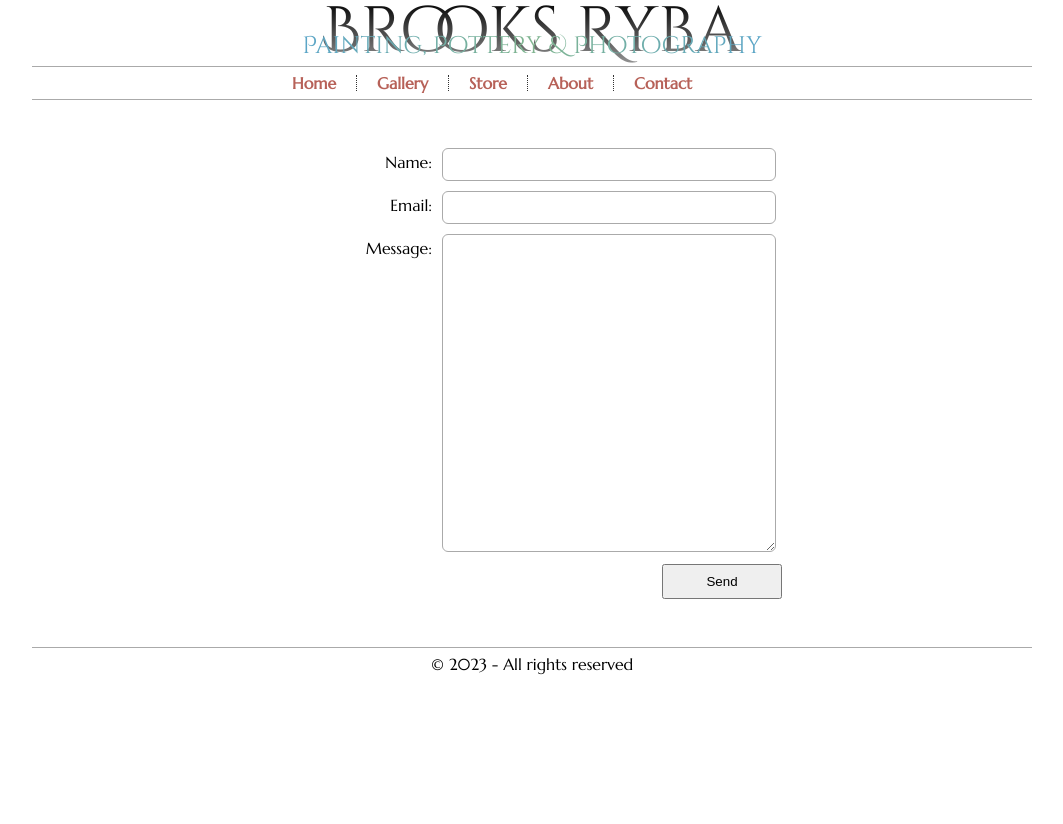
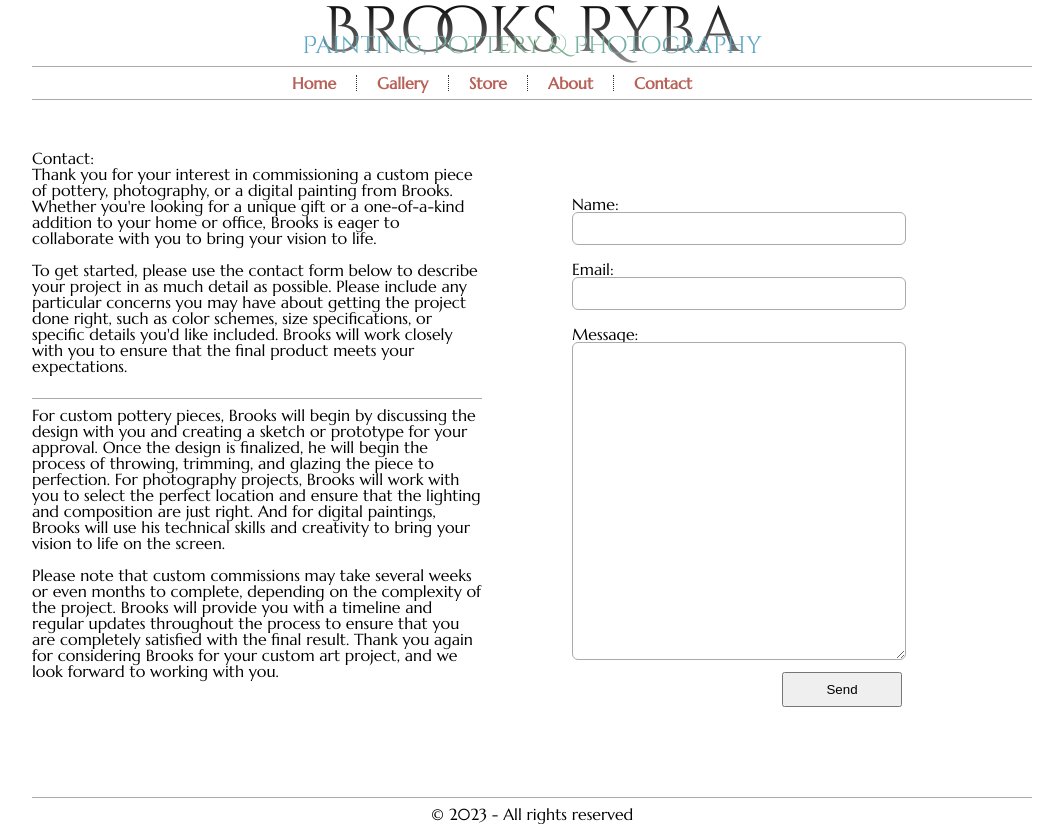
Before and after one commit to brooksryba/Polymita, a React (Create React App) app: page /contact in a window 1280 px wide. Shown: the whole page, without its empty margins (108-1171 px from the left). Before the commit the page ends 800 px from the top, so only its background shows below. Built offline with nearby package versions, Linux system fonts and the light colour scheme; the HTML template or start-up script is replaced by a standard one.

Commit message:
Update more copy

```diff
--- a/src/App.scss
+++ b/src/App.scss
@@ -1,4 +1,8 @@
 .Contact {
+    section.info {
+        display: inline-block;
+        max-width: 450px;
+    }
     p.submitted {
         padding: 50px 0px;
         text-align: center;
@@ -14,8 +18,10 @@
 
 form {
     &#ContactForm {
-        width: 500px;
-        margin: 0 auto;
+        display: inline-block;
+        vertical-align: top;
+        width: 330px;
+        margin-left: 50px;
     }
 
     padding: 40px;
@@ -24,7 +30,6 @@ form {
         display: inline-block;
         margin-top: 6px;
         margin-right: 10px;
-        text-align: right;
         width: 150px;
         vertical-align: top;
     }
@@ -62,6 +67,7 @@ form {
 
     header {
         text-align: center;
+        margin-bottom: 50px;
 
         h1 {
             font-family: 'Cinzel Decorative', cursive;
@@ -116,6 +122,7 @@ form {
     }
 
     footer {
+        margin-top: 50px;
         text-align: center;
     }
 }
--- a/src/pages/About.tsx
+++ b/src/pages/About.tsx
@@ -7,14 +7,18 @@ function AboutPage() {
         <div className="About">
             <Header />
             <section>
-                <h3>Biography</h3>
-                <p>Brooks was born in and currently resides in south-east Michigan. He is a self-taught Software Engineer with a background in graphics design,
-                    which lead to a passion for fine arts. His past experience and ability to learn new technology ensures reliable, timely delivery of projects.
-                    In his ceramics, digital paintings, and macro photography he combines his love for technical precision with the fluidity of art. Brooks has
-                    studied ceramics online and under Kay Yourist of the Yourist Pottery Studio in Ann Arbor, MI. With a proficient skill range and a desire to
-                    learn, he has created an at home studio to develop his craft and sell work to the public.<br/>
+                <h3>Biography:</h3>
+                <p>
+                    Brooks, who currently resides in south-east Michigan, was inspired to pursue art from a young age thanks to the encouragement and support
+                    of his parents. Though he is a self-taught Software Engineer with a background in graphics design, his passion for fine arts has led him to
+                    explore ceramics, digital paintings, and macro photography. With his ability to quickly learn and adapt to new technology, Brooks is able to
+                    reliably deliver projects on time.<br/><br/>
+
+                    In his creative work, Brooks seamlessly combines technical precision with the fluidity of art. He has studied ceramics both online and under
+                    the guidance of Kay Yourist of the Yourist Pottery Studio in Ann Arbor, MI. His proficient skill range and desire to continue learning have
+                    led him to create an at-home studio, where he is able to hone his craft and offer his work for sale to the public.
                 </p>
-                <h3>Artist Statement</h3>
+                <h3>Artist Statement:</h3>
                 <p>
                     As an artist, Brooks is driven by a passion for precision and technical design, which is evident in their diverse body of work. From macro
                     photography to handmade ceramic mugs to photorealistic digital paintings, they strive to create pieces that are not only visually striking
@@ -31,7 +35,7 @@ function AboutPage() {
                     stunning and technically impressive. They are constantly striving to push the boundaries of their craft and explore new ways to express
                     themselves through their art.
                 </p>
-                <h3>Process</h3>
+                <h3>Process:</h3>
                 <p>
                     As a ceramic artist working from their home studio, Brooks' process is deeply rooted in the tactile nature of working with clay. Using their
                     Skutt-818 kiln and spare bedroom turned pottery studio, they are able to fully immerse themselves in the creative process. Each piece they create
--- a/src/pages/Contact.tsx
+++ b/src/pages/Contact.tsx
@@ -7,6 +7,29 @@ function ContactPage() {
     return (
         <div className="Contact">
             <Header />
+            <section className="info">
+                <h3>Contact:</h3>
+                <p>
+                    Thank you for your interest in commissioning a custom piece of pottery, photography, or a digital painting from Brooks. Whether
+                    you're looking for a unique gift or a one-of-a-kind addition to your home or office, Brooks is eager to collaborate with you to
+                    bring your vision to life.<br/><br/>
+
+                    To get started, please use the contact form below to describe your project in as much detail as possible. Please include any
+                    particular concerns you may have about getting the project done right, such as color schemes, size specifications, or specific details
+                    you'd like included. Brooks will work closely with you to ensure that the final product meets your expectations.<br/><br/>
+                </p>
+                <hr/>
+                <p>
+                    For custom pottery pieces, Brooks will begin by discussing the design with you and creating a sketch or prototype for your approval.
+                    Once the design is finalized, he will begin the process of throwing, trimming, and glazing the piece to perfection. For photography projects,
+                    Brooks will work with you to select the perfect location and ensure that the lighting and composition are just right.
+                    And for digital paintings, Brooks will use his technical skills and creativity to bring your vision to life on the screen.<br/><br/>
+
+                    Please note that custom commissions may take several weeks or even months to complete, depending on the complexity of the project.
+                    Brooks will provide you with a timeline and regular updates throughout the process to ensure that you are completely satisfied with
+                    the final result. Thank you again for considering Brooks for your custom art project, and we look forward to working with you.
+                </p>
+            </section>
             <ContactUs />
             <Footer />
         </div>
```
